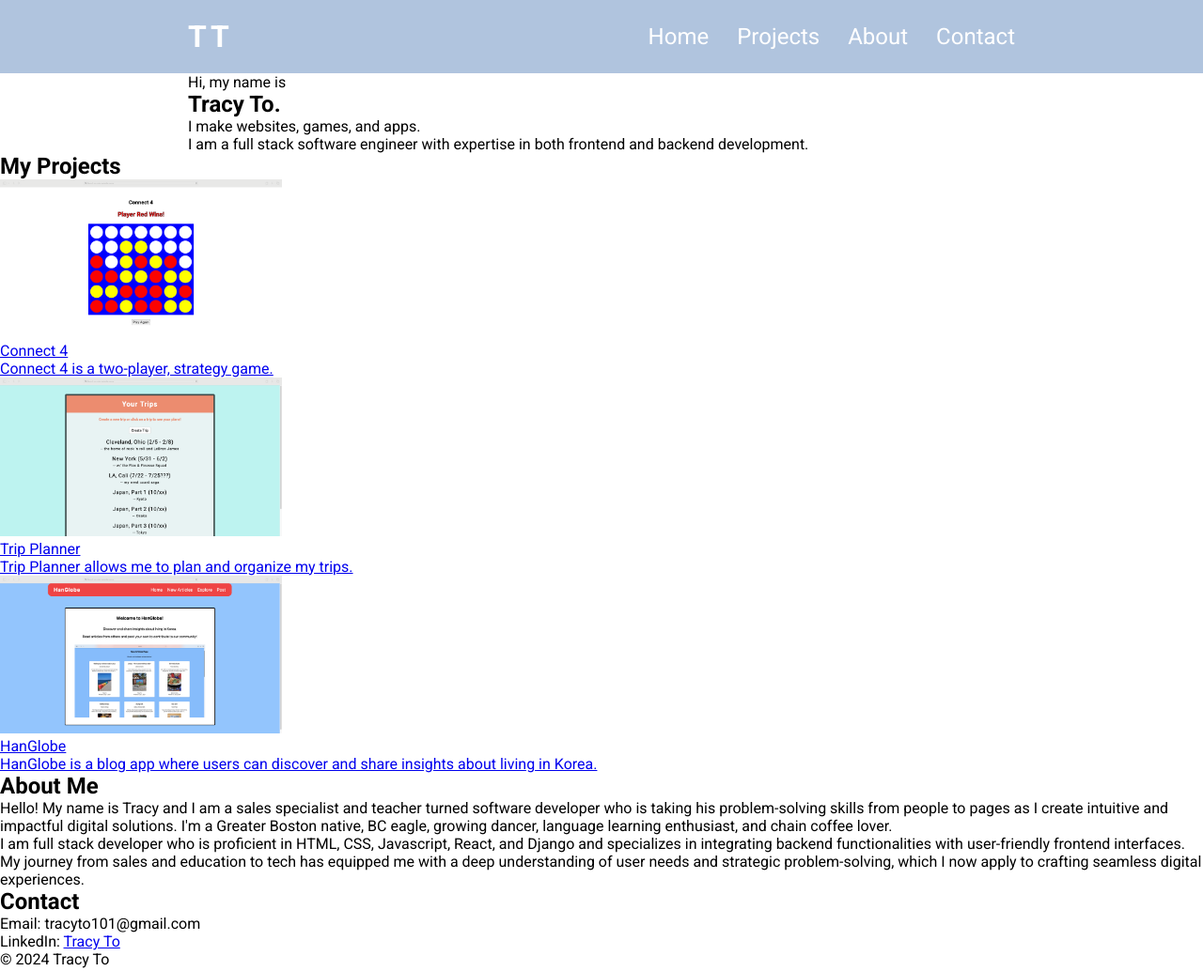
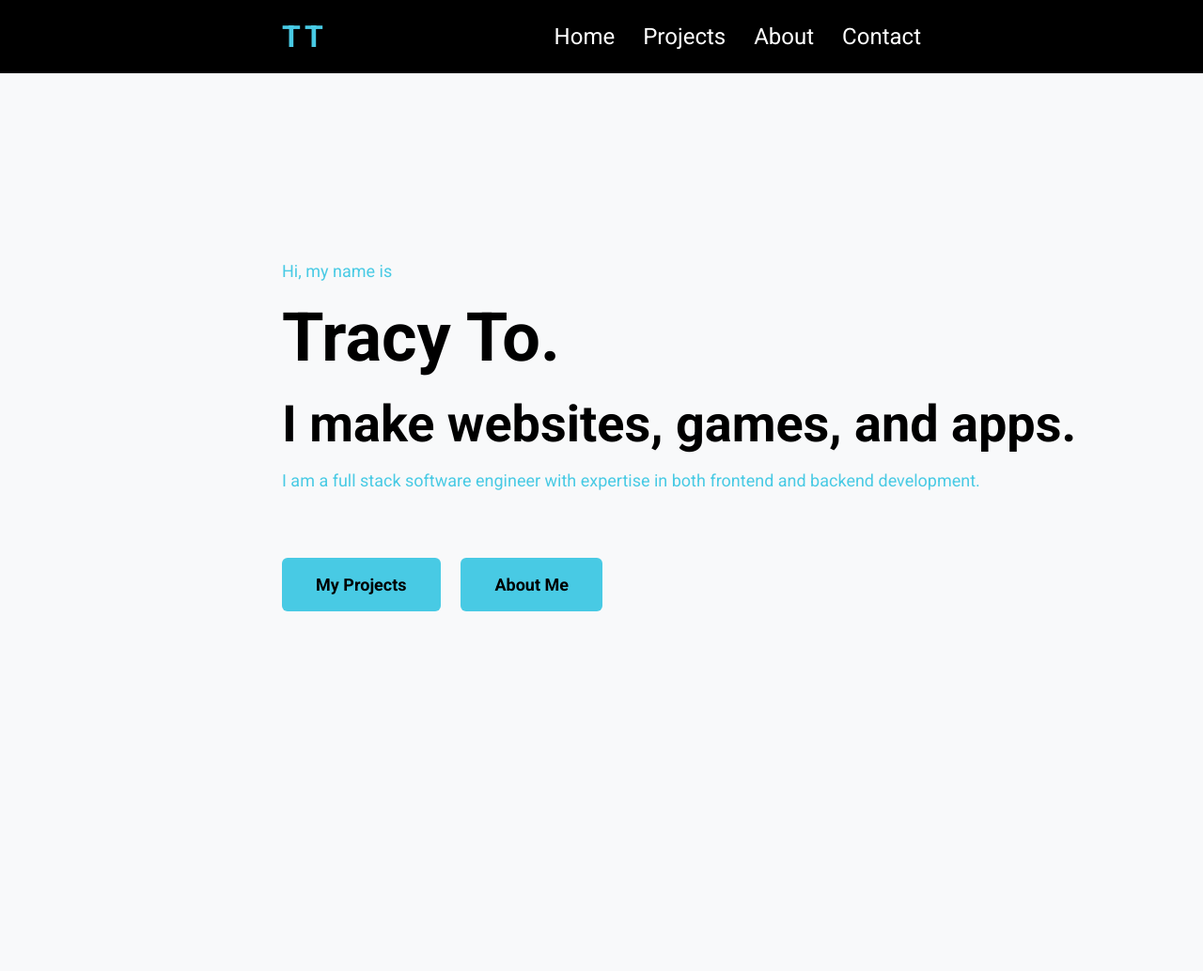
Before and after one commit to Tracy-To/portfolio-site-GA, a plain HTML site: page index.html in a window 1280 px wide. Shown: the top 1034 px of the page at 94% size. Drawn offline with Linux system fonts and the light colour scheme.

Commit message:
added buttons and finished home section

```diff
--- a/index.html
+++ b/index.html
@@ -27,8 +27,10 @@
     <section id="home">
         <p>Hi, my name is</p>
         <h1>Tracy To.</h1>
-        <p>I make websites, games, and apps.</p>
+        <h2>I make websites, games, and apps.</h2>
         <p>I am a full stack software engineer with expertise in both frontend and backend development.</p>
+        <a href="#projects" class="button">My Projects</a>
+        <a href="#about" class="button">About Me</a>
     </section>
     <!-- PROJECTS -->
     <section id="projects">
--- a/styles.css
+++ b/styles.css
@@ -1,20 +1,24 @@
 * {
   margin: 0;
-  padding: 0;
   box-sizing: border-box;
   font-family: 'Roboto', sans-serif;
 }
 
+body {
+  background-color: #f8f9fa;
+}
+
 nav {
-  background-color: lightsteelblue;
+  background-color: black;
   color: white;
-  padding: 20px 200px;
+  padding: 20px 300px;
   display: flex;
   justify-content: space-between;
   align-items: center;
 }
 
 nav p {
+  color: #48cae4;
   margin: 0;
   font-weight: bold;
   font-size: 32px;
@@ -24,7 +28,6 @@ nav p {
 nav ul {
   list-style-type: none;
   margin: 0;
-  padding: 0;
   display: flex;
 }
 
@@ -43,7 +46,56 @@ nav ul li a {
 }
 
 #home {
-  padding-left: 200px;
+  padding-top: 200px;
+  padding-left: 300px;
+  padding-bottom: 400px;
+}
+
+#home p {
+  color: #48cae4;
+  font-size: 18px;
+}
+
+#home p:first-child {
+  margin-bottom: 18px;
+}
+
+#home h1 {
+  font-size: 72px;
+  margin-bottom: 18px;
+}
+
+#home h2 {
+  font-size: 54px;
+  margin-bottom: 18px;
+}
+
+.button {
+  display: inline-block;
+  padding: 18px 36px;
+  background-color: #48cae4;
+  color: black;
+  font-size: 18px;
+  font-weight: bold;
+  text-decoration: none;
+  border: none;
+  cursor: pointer;
+  margin-right: 18px;
+  margin-top: 72px;
+  border-radius: 6px;
+}
+
+.btn:hover {
+  background-color: #1e90ff; /* Change color on hover if desired */
+}
+
+#projects {
+  padding-left: 300px;
+}
+
+#projects h1 {
+  font-size: 72px;
+  margin-bottom: 100px;
 }
 
 img {
```
